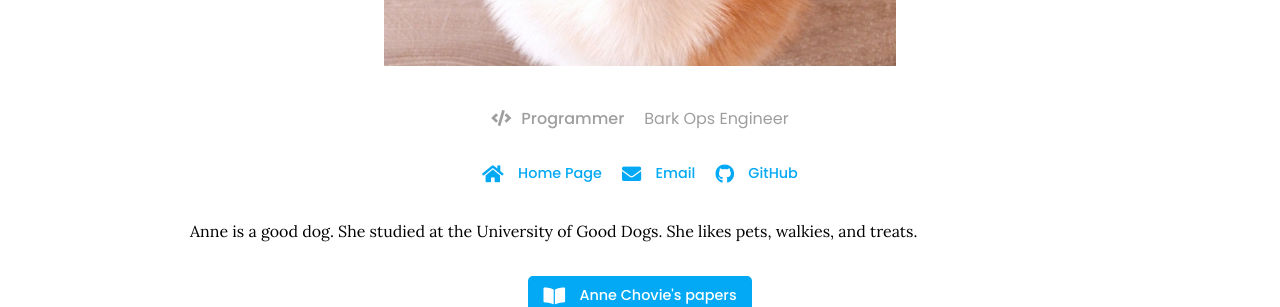
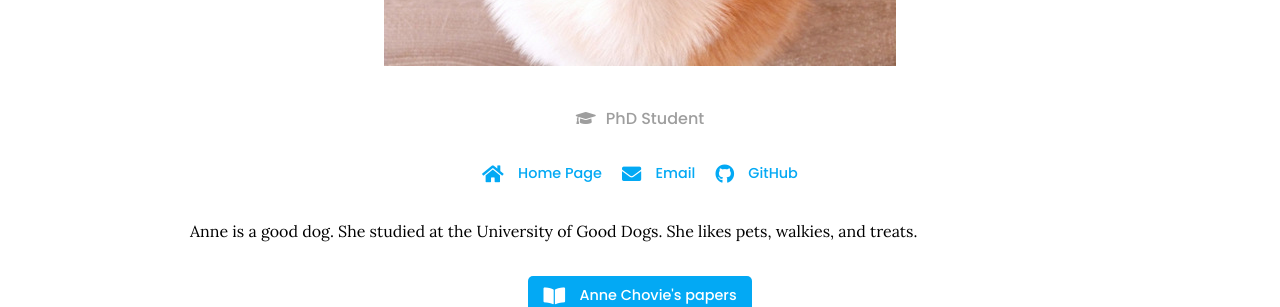
Before and after one commit to mistriotis-lab/mistriotis-lab.github.io, a Jekyll site: the page built from _members/anne-chovie.md, in a window 1280 px wide. Shown: the part 603-910 px from the top of the page. Built offline with Jekyll 4.4.1, drawn with Linux system fonts in a browser that asks for light colours; nearby versions of some CDN libraries.

Commit message:
Update anne-chovie.md

```diff
--- a/_members/anne-chovie.md
+++ b/_members/anne-chovie.md
@@ -1,8 +1,7 @@
 ---
 name: Anne Chovie
 image: images/member.jpg
-description: Bark Ops Engineer
-role: programmer
+role: phd
 aliases:
   - A. Chovie
   - A Chovie
```
